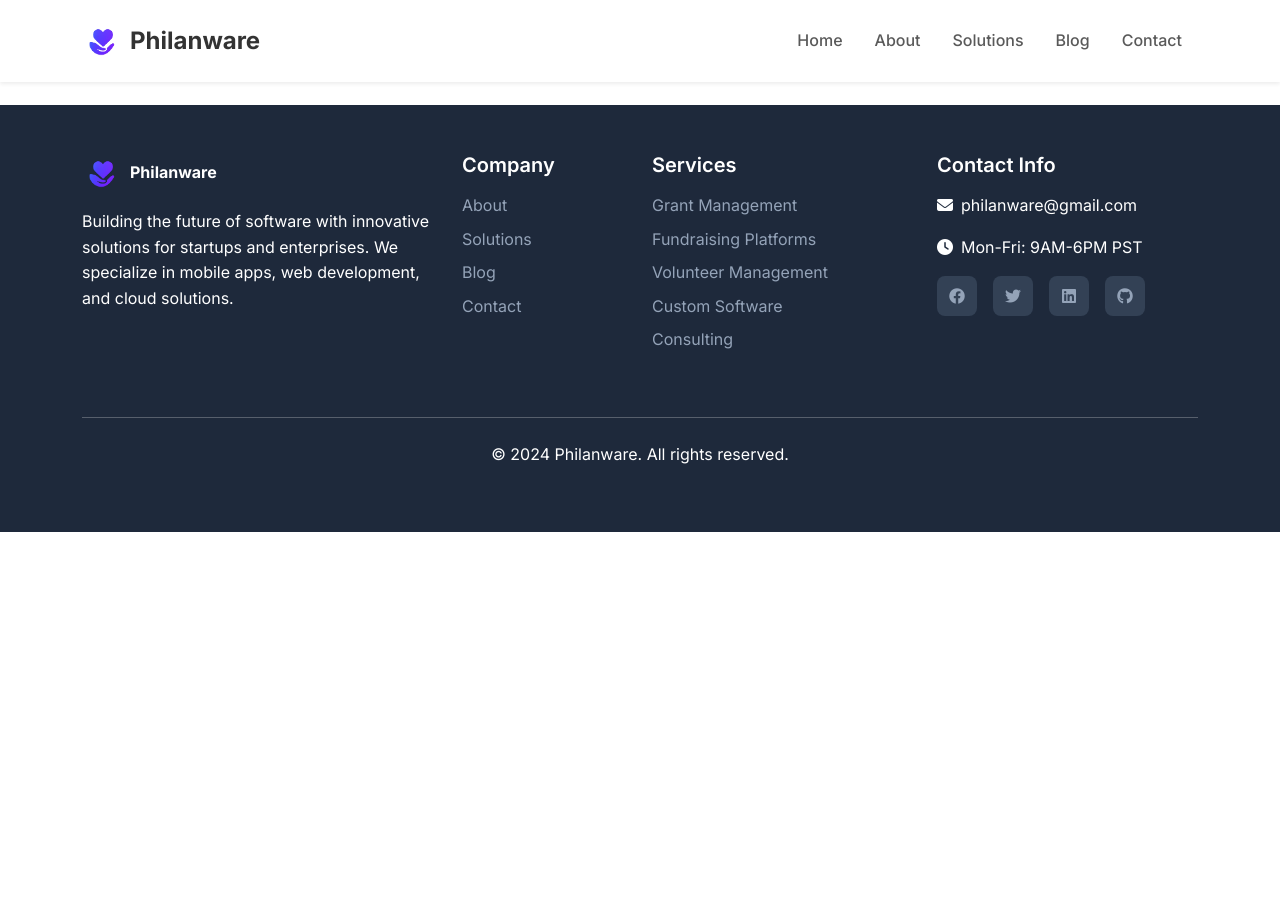
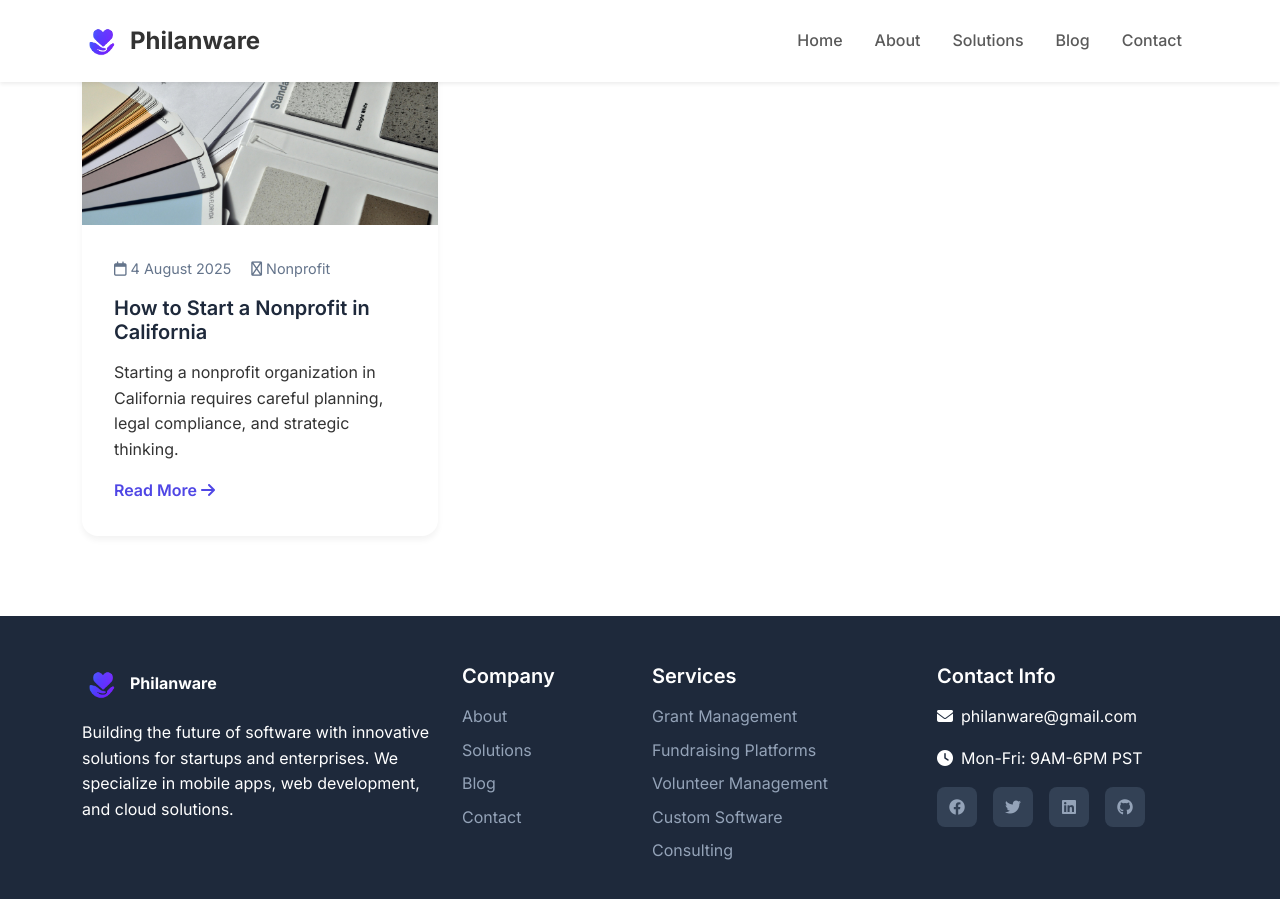
Before and after one commit to MuhammadAhsan252/Philanware, a Jekyll site: the page built from blog.md, in a window 1280 px wide and 900 px high, scrolled down 410 px. Built offline with Jekyll 4.4.1, drawn with Linux system fonts in a browser that asks for light colours; before the commit the page ends 942 px from its top, so only the background shows below that; some of the changed lines change nothing that is shown.

Commit message:
added nonprofit in califiornia blog

```diff
--- a/_config.yml
+++ b/_config.yml
@@ -34,6 +34,10 @@
   - jekyll-feed
   - jekyll-sitemap
 
+collections:
+  posts:
+    output: true
+    permalink: /blog/:title
 # Exclude from processing.
 # The following items will not be processed, by default.
 # Any item listed under the `exclude:` key here will be automatically added to
--- /dev/null
+++ b/_posts/2025-08-04-how-to-start-a-nonprofit-in-california.md
@@ -0,0 +1,292 @@
+---
+layout: post
+title:  "How to Start a Nonprofit in California"
+date:   2025-08-04 12:53:54 +0500
+categories: Nonprofit
+image: nonprofit_in_california.jpg
+excerpt: Starting a nonprofit organization in California requires careful planning, legal compliance, and strategic thinking.
+---
+
+Starting a nonprofit organization in California requires careful planning, legal compliance, and strategic thinking. This comprehensive guide walks you through each step of the process, from initial concept to operational nonprofit status.
+
+## Understanding Nonprofit Organizations
+
+A nonprofit organization is a tax-exempt entity formed for charitable, educational, religious, scientific, or other purposes that benefit the public. Unlike for-profit businesses, nonprofits cannot distribute profits to shareholders or owners. Instead, any surplus funds must be reinvested into the organization's mission.
+
+### Types of Nonprofit Organizations
+
+California recognizes several types of nonprofit entities:
+
+**Public Benefit Corporations** are the most common type, formed for charitable, educational, religious, or scientific purposes that benefit the general public. These organizations are eligible for 501(c)(3) federal tax exemption.
+
+**Mutual Benefit Corporations** serve their members rather than the general public, such as trade associations, social clubs, or homeowner associations.
+
+**Religious Corporations** are specifically formed for religious purposes and have special provisions under California law.
+
+### Step 1: Develop Your Mission and Plan
+
+Before filing any paperwork, clearly define your organization's purpose and develop a solid foundation for your nonprofit.
+
+##### Define Your Mission Statement
+
+Create a concise, compelling mission statement that clearly articulates your organization's purpose, target population, and intended impact. This statement will guide all future decisions and is required for incorporation documents.
+
+##### Conduct Market Research
+
+Research existing organizations in your field to identify gaps in services, potential collaboration opportunities, and competitive landscape. Ensure your proposed nonprofit fills a genuine need in the community.
+
+##### Develop a Business Plan
+
+Create a comprehensive business plan that includes your mission, programs and services, target audience, marketing strategy, operational structure, and financial projections. This plan will be essential for securing funding and board approval.
+
+### Step 2: Choose Your Organization's Name
+
+Select a unique name that reflects your mission and complies with California requirements.
+
+##### Name Requirements
+
+Your nonprofit's name must include "Corporation," "Incorporated," "Inc.," or "Corp." It cannot be identical or confusingly similar to existing California entities. The name should not imply purposes outside your stated mission.
+
+##### Name Reservation
+
+Reserve your chosen name with the California Secretary of State for 60 days by filing a Name Reservation Request and paying the required fee. This prevents others from using your name while you prepare incorporation documents.
+
+### Step 3: Recruit Your Board of Directors
+
+California law requires nonprofit corporations to have a board of directors to provide governance and oversight.
+
+##### Board Composition Requirements
+
+Your initial board must have at least three directors, though you may choose to have more. Directors cannot receive compensation for their board service, though reasonable expenses may be reimbursed.
+
+##### Selecting Board Members
+
+Choose directors who are committed to your mission and bring diverse skills such as legal, financial, fundraising, or programmatic expertise. Consider community leaders, subject matter experts, and individuals with networks that can benefit your organization.
+
+##### Board Responsibilities
+
+Directors have fiduciary duties including duty of care, duty of loyalty, and duty of obedience. They are responsible for strategic planning, financial oversight, hiring and evaluating the executive director, and ensuring legal compliance.
+
+### Step 4: File Articles of Incorporation
+
+The Articles of Incorporation formally create your nonprofit corporation under California law.
+
+##### Required Information
+
+Your Articles must include the corporation's name, purpose statement, initial agent for service of process, initial directors' names and addresses, and specific language required for tax-exempt status.
+
+##### Purpose Statement
+
+The purpose clause must be broad enough to encompass all intended activities while specific enough to qualify for tax exemption. Include language stating the corporation is organized exclusively for charitable, educational, religious, or scientific purposes.
+
+##### Dissolution Clause
+
+Include a clause stating that upon dissolution, assets will be distributed to another tax-exempt organization or government entity, as required for 501(c)(3) status.
+
+##### Filing Process
+
+File your Articles with the California Secretary of State along with the required filing fee. Processing typically takes 2-3 weeks, though expedited service is available for an additional fee.
+
+### Step 5: Create Corporate Bylaws
+
+Bylaws are internal rules governing how your nonprofit operates and makes decisions.
+
+##### Essential Bylaw Provisions
+
+Include provisions covering board size and terms, officer roles and responsibilities, meeting procedures, voting requirements, conflict of interest policies, and amendment procedures.
+
+##### Board Meetings
+
+Establish regular meeting schedules, quorum requirements, notice procedures, and voting protocols. California law requires at least one annual board meeting.
+
+##### Officer Positions
+
+Define key officer roles including President/Chair, Secretary, and Treasurer. Specify their duties, terms of office, and selection procedures.
+
+##### Committees
+
+Consider establishing committees such as Executive, Finance, Fundraising, or Program committees to distribute workload and utilize board members' expertise effectively.
+
+### Step 6: Obtain Federal Tax Exemption (501c3)
+
+Most nonprofits seek 501(c)(3) federal tax-exempt status, which provides significant benefits including tax exemption and tax-deductible donations.
+
+##### Form 1023 Application
+
+File Form 1023 (Application for Recognition of Exemption) or Form 1023-EZ (Streamlined Application) with the IRS. Form 1023-EZ is available for smaller organizations meeting specific criteria.
+
+##### Required Documentation
+
+Submit your Articles of Incorporation, Bylaws, detailed program descriptions, financial projections, and organizational structure information. The application requires extensive narrative responses about your activities and compliance with IRS requirements.
+
+##### Financial Projections
+
+Provide three-year budget projections showing anticipated revenue sources and expenses. Demonstrate that your organization will operate exclusively for exempt purposes.
+
+##### Processing Time and Fees
+
+IRS processing typically takes 6-12 months, though it can be longer for complex applications. Filing fees vary based on projected annual gross receipts, ranging from $275 to $600.
+
+### Step 7: Register with California Attorney General
+
+California requires charitable organizations to register with the Attorney General's Registry of Charitable Trusts.
+
+##### Initial Registration
+
+File Form CT-1 (Registration/Renewal Fee Report) within 30 days of incorporation or within 30 days of first receiving or being required to receive assets in California.
+
+##### Ongoing Requirements
+
+Submit annual renewal fees and reports to maintain good standing. Organizations must also file copies of their federal Form 990 with the Attorney General.
+
+### Step 8: Obtain State Tax Exemption
+
+Apply for California state tax exemptions to avoid paying state income tax and potentially sales tax.
+
+##### Form 3500
+
+File Form 3500 (Exemption Application) with the California Franchise Tax Board. This application should be filed after receiving federal 501(c)(3) determination.
+
+##### Sales Tax Exemption
+
+Separately apply for sales tax exemption if your organization will make purchases for exempt purposes. File Form BOTD-411-EH with the California Department of Tax and Fee Administration.
+
+### Step 9: Obtain Necessary Licenses and Permits
+
+Depending on your activities, you may need additional licenses or permits.
+
+##### Business Licenses
+
+Obtain local business licenses from the city or county where your organization will operate. Requirements vary by location and type of activities.
+
+##### Program-Specific Permits
+
+Certain activities may require special permits, such as childcare licenses, food service permits, or healthcare facility licenses. Research requirements specific to your programs.
+
+##### Solicitation Registration
+
+If you plan to fundraise, register with the Attorney General's Registry of Charitable Trusts and comply with solicitation requirements.
+
+### Step 10: Establish Financial Systems
+
+Implement proper financial management systems from the beginning to ensure accountability and compliance.
+
+##### Banking
+
+Open a corporate bank account using your Articles of Incorporation and federal tax ID number (EIN). Maintain clear separation between personal and organizational finances.
+
+##### Bookkeeping and Accounting
+
+Establish accounting systems to track income, expenses, and restricted funds. Consider hiring a bookkeeper or accountant familiar with nonprofit requirements.
+
+##### Financial Policies
+
+Develop financial policies covering budgeting, expense approval, conflict of interest, and internal controls. Implement proper documentation and approval processes.
+
+##### Insurance
+
+Obtain appropriate insurance coverage including general liability, directors and officers insurance, and property insurance if applicable.
+
+### Step 11: Build Your Programs
+
+Develop and implement programs that advance your mission and serve your target population.
+
+##### Program Development
+
+Create detailed program plans including goals, activities, target outcomes, staffing needs, and budget requirements. Ensure programs align with your stated exempt purposes.
+
+##### Staffing
+
+Hire qualified staff or recruit volunteers to implement your programs. Develop job descriptions, policies, and training programs.
+
+##### Evaluation and Impact Measurement
+
+Establish systems to measure program effectiveness and impact. Document outcomes to demonstrate your organization's value to funders and stakeholders.
+
+### Step 12: Develop Fundraising Strategies
+
+Create sustainable funding strategies to support your programs and operations.
+
+##### Diversified Revenue
+
+Develop multiple revenue streams including individual donations, foundation grants, corporate partnerships, earned revenue, and special events.
+
+##### Grant Writing
+
+Research foundation and government grant opportunities aligned with your mission. Develop grant writing capabilities or partner with experienced grant writers.
+
+##### Individual Donor Development
+
+Build relationships with individual donors through personal cultivation, communications, and stewardship programs.
+
+##### Compliance Requirements
+
+Ensure all fundraising activities comply with California and federal requirements, including proper acknowledgment of donations and reporting requirements.
+
+##### Ongoing Compliance Requirements
+
+Maintaining nonprofit status requires ongoing compliance with various requirements.
+
+##### Annual Filings
+
+File annual reports with the IRS (Form 990), California Franchise Tax Board (Form 199), and California Attorney General (Form RRF-1).
+
+##### Board Governance
+
+Maintain active board governance through regular meetings, strategic planning, and oversight of organizational activities.
+
+##### Record Keeping
+
+Maintain proper corporate records including board meeting minutes, financial records, and tax documents. Many documents must be available for public inspection.
+
+##### Employment Law Compliance
+
+Follow all applicable employment laws regarding wages, benefits, discrimination, and workplace safety.
+
+##### Common Challenges and How to Avoid Them
+
+Starting a nonprofit involves several potential pitfalls that can be avoided with proper planning.
+
+##### Insufficient Planning
+
+Many nonprofits fail due to inadequate planning. Develop a comprehensive business plan and ensure sustainable funding before launching programs.
+
+##### Board Issues
+
+Board conflicts or inactive boards can derail organizations. Recruit committed, skilled directors and provide proper orientation and ongoing education.
+
+##### Financial Management
+
+Poor financial management leads to compliance problems and loss of tax-exempt status. Implement proper controls and seek professional help when needed.
+
+##### Mission Drift
+
+Organizations may stray from their original mission without proper governance. Regular strategic planning and board oversight help maintain focus.
+
+##### Resources and Professional Assistance
+
+Consider seeking professional help for complex aspects of nonprofit formation.
+
+##### Legal Assistance
+
+Attorneys specializing in nonprofit law can help with incorporation, compliance, and ongoing legal issues. Many offer reduced rates for nonprofits.
+
+##### Accounting Services
+
+CPAs familiar with nonprofit requirements can help establish proper financial systems and ensure compliance with reporting requirements.
+
+##### Nonprofit Support Organizations
+
+Organizations like the California Association of Nonprofits provide training, resources, and advocacy for the nonprofit sector.
+
+##### Government Resources
+
+The IRS, California Secretary of State, and Attorney General's office provide forms, instructions, and guidance for nonprofit compliance.
+
+### Conclusion
+
+Starting a nonprofit in California requires careful attention to legal requirements, strategic planning, and ongoing compliance obligations. While the process can be complex, following these steps systematically will help ensure your organization is properly formed and positioned for success.
+
+Remember that forming the legal entity is just the beginning. Building a sustainable, effective nonprofit requires ongoing commitment to governance, financial management, program development, and community engagement. With proper planning and dedication, your nonprofit can make a meaningful impact in addressing the causes you care about most.
+
+The investment of time and resources in proper formation will pay dividends in avoiding future problems and building credibility with donors, partners, and the communities you serve. Take time to do it right from the beginning, and your nonprofit will have a strong foundation for achieving its mission.
```
Also changed, not shown: assets/img/blogs/nonprofit_in_california.jpg (added).
